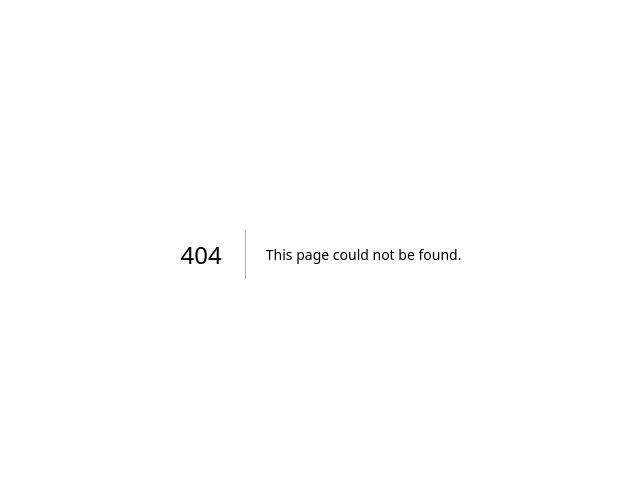
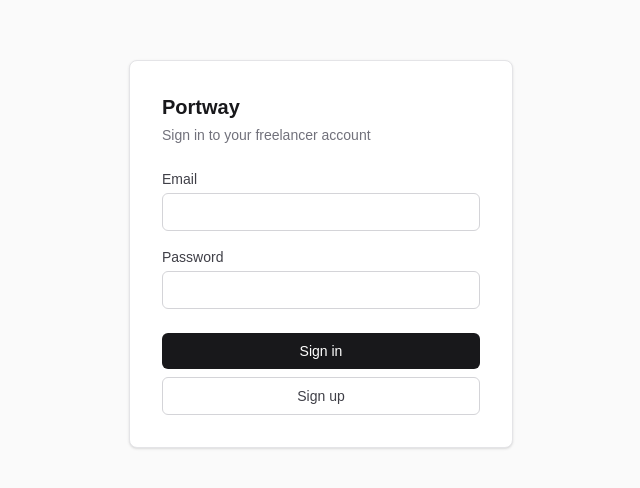
Before and after one commit to Bruhrly1/Portway, a Next.js app: page /login in a window 1280 px wide. Before the commit this address had no page. Shown: the part 146-634 px from the top of the page, without its empty margins (319-959 px from the left). Built offline with nearby package versions, Linux system fonts and the light colour scheme.

Commit message:
Wire up Supabase auth with sign in/up and protected dashboard
Adds browser/server Supabase clients, session-refresh proxy, and a
minimal login + dashboard flow to close out Phase 1 (auth working).

```diff
--- a/package.json
+++ b/package.json
@@ -9,6 +9,8 @@
     "lint": "eslint"
   },
   "dependencies": {
+    "@supabase/ssr": "^0.12.0",
+    "@supabase/supabase-js": "^2.110.0",
     "next": "16.2.10",
     "react": "19.2.4",
     "react-dom": "19.2.4"
--- /dev/null
+++ b/src/app/dashboard/page.tsx
@@ -0,0 +1,24 @@
+import { createClient } from "@/lib/supabase/server";
+import { signOut } from "../login/actions";
+
+export default async function DashboardPage() {
+  const supabase = await createClient();
+  const {
+    data: { user },
+  } = await supabase.auth.getUser();
+
+  return (
+    <div className="min-h-screen bg-zinc-50 p-8">
+      <div className="mx-auto max-w-2xl">
+        <div className="flex items-center justify-between">
+          <h1 className="text-xl font-semibold text-zinc-900">Dashboard</h1>
+          <form action={signOut}>
+            <button className="text-sm text-zinc-500 hover:text-zinc-900">Sign out</button>
+          </form>
+        </div>
+        <p className="mt-2 text-sm text-zinc-600">Signed in as {user?.email}</p>
+        <p className="mt-8 text-sm text-zinc-400">Projects will show up here.</p>
+      </div>
+    </div>
+  );
+}
--- /dev/null
+++ b/src/app/login/actions.ts
@@ -0,0 +1,40 @@
+"use server";
+
+import { redirect } from "next/navigation";
+import { createClient } from "@/lib/supabase/server";
+
+export async function signIn(formData: FormData) {
+  const supabase = await createClient();
+
+  const { error } = await supabase.auth.signInWithPassword({
+    email: formData.get("email") as string,
+    password: formData.get("password") as string,
+  });
+
+  if (error) {
+    redirect(`/login?error=${encodeURIComponent(error.message)}`);
+  }
+
+  redirect("/dashboard");
+}
+
+export async function signUp(formData: FormData) {
+  const supabase = await createClient();
+
+  const { error } = await supabase.auth.signUp({
+    email: formData.get("email") as string,
+    password: formData.get("password") as string,
+  });
+
+  if (error) {
+    redirect(`/login?error=${encodeURIComponent(error.message)}`);
+  }
+
+  redirect("/login?message=Check your email to confirm your account");
+}
+
+export async function signOut() {
+  const supabase = await createClient();
+  await supabase.auth.signOut();
+  redirect("/login");
+}
--- /dev/null
+++ b/src/app/login/page.tsx
@@ -0,0 +1,67 @@
+import { signIn, signUp } from "./actions";
+
+export default async function LoginPage({
+  searchParams,
+}: {
+  searchParams: Promise<{ error?: string; message?: string }>;
+}) {
+  const { error, message } = await searchParams;
+
+  return (
+    <div className="flex min-h-screen items-center justify-center bg-zinc-50">
+      <div className="w-full max-w-sm rounded-lg border border-zinc-200 bg-white p-8 shadow-sm">
+        <h1 className="text-xl font-semibold text-zinc-900">Portway</h1>
+        <p className="mt-1 text-sm text-zinc-500">Sign in to your freelancer account</p>
+
+        {error && (
+          <p className="mt-4 rounded-md bg-red-50 px-3 py-2 text-sm text-red-700">{error}</p>
+        )}
+        {message && (
+          <p className="mt-4 rounded-md bg-green-50 px-3 py-2 text-sm text-green-700">{message}</p>
+        )}
+
+        <form className="mt-6 flex flex-col gap-4">
+          <div>
+            <label htmlFor="email" className="block text-sm font-medium text-zinc-700">
+              Email
+            </label>
+            <input
+              id="email"
+              name="email"
+              type="email"
+              required
+              className="mt-1 w-full rounded-md border border-zinc-300 px-3 py-2 text-sm focus:border-zinc-500 focus:outline-none"
+            />
+          </div>
+          <div>
+            <label htmlFor="password" className="block text-sm font-medium text-zinc-700">
+              Password
+            </label>
+            <input
+              id="password"
+              name="password"
+              type="password"
+              required
+              minLength={6}
+              className="mt-1 w-full rounded-md border border-zinc-300 px-3 py-2 text-sm focus:border-zinc-500 focus:outline-none"
+            />
+          </div>
+          <div className="mt-2 flex flex-col gap-2">
+            <button
+              formAction={signIn}
+              className="w-full rounded-md bg-zinc-900 px-3 py-2 text-sm font-medium text-white hover:bg-zinc-800"
+            >
+              Sign in
+            </button>
+            <button
+              formAction={signUp}
+              className="w-full rounded-md border border-zinc-300 px-3 py-2 text-sm font-medium text-zinc-700 hover:bg-zinc-50"
+            >
+              Sign up
+            </button>
+          </div>
+        </form>
+      </div>
+    </div>
+  );
+}
--- /dev/null
+++ b/src/lib/supabase/client.ts
@@ -0,0 +1,8 @@
+import { createBrowserClient } from "@supabase/ssr";
+
+export function createClient() {
+  return createBrowserClient(
+    process.env.NEXT_PUBLIC_SUPABASE_URL!,
+    process.env.NEXT_PUBLIC_SUPABASE_ANON_KEY!,
+  );
+}
--- /dev/null
+++ b/src/lib/supabase/middleware.ts
@@ -0,0 +1,37 @@
+import { createServerClient } from "@supabase/ssr";
+import { NextResponse, type NextRequest } from "next/server";
+
+export async function updateSession(request: NextRequest) {
+  let supabaseResponse = NextResponse.next({ request });
+
+  const supabase = createServerClient(
+    process.env.NEXT_PUBLIC_SUPABASE_URL!,
+    process.env.NEXT_PUBLIC_SUPABASE_ANON_KEY!,
+    {
+      cookies: {
+        getAll() {
+          return request.cookies.getAll();
+        },
+        setAll(cookiesToSet) {
+          cookiesToSet.forEach(({ name, value }) => request.cookies.set(name, value));
+          supabaseResponse = NextResponse.next({ request });
+          cookiesToSet.forEach(({ name, value, options }) =>
+            supabaseResponse.cookies.set(name, value, options),
+          );
+        },
+      },
+    },
+  );
+
+  const {
+    data: { user },
+  } = await supabase.auth.getUser();
+
+  if (!user && request.nextUrl.pathname.startsWith("/dashboard")) {
+    const url = request.nextUrl.clone();
+    url.pathname = "/login";
+    return NextResponse.redirect(url);
+  }
+
+  return supabaseResponse;
+}
--- /dev/null
+++ b/src/lib/supabase/server.ts
@@ -0,0 +1,28 @@
+import { createServerClient } from "@supabase/ssr";
+import { cookies } from "next/headers";
+
+export async function createClient() {
+  const cookieStore = await cookies();
+
+  return createServerClient(
+    process.env.NEXT_PUBLIC_SUPABASE_URL!,
+    process.env.NEXT_PUBLIC_SUPABASE_ANON_KEY!,
+    {
+      cookies: {
+        getAll() {
+          return cookieStore.getAll();
+        },
+        setAll(cookiesToSet) {
+          try {
+            cookiesToSet.forEach(({ name, value, options }) =>
+              cookieStore.set(name, value, options),
+            );
+          } catch {
+            // setAll called from a Server Component; safe to ignore
+            // because middleware refreshes the session on every request.
+          }
+        },
+      },
+    },
+  );
+}
--- /dev/null
+++ b/src/proxy.ts
@@ -0,0 +1,10 @@
+import { type NextRequest } from "next/server";
+import { updateSession } from "@/lib/supabase/middleware";
+
+export async function proxy(request: NextRequest) {
+  return updateSession(request);
+}
+
+export const config = {
+  matcher: ["/((?!_next/static|_next/image|favicon.ico|.*\\.(?:svg|png|jpg|jpeg|gif|webp)$).*)"],
+};
```
Also changed, not shown: 2 other files (tests, documents, lock files or other folders).
